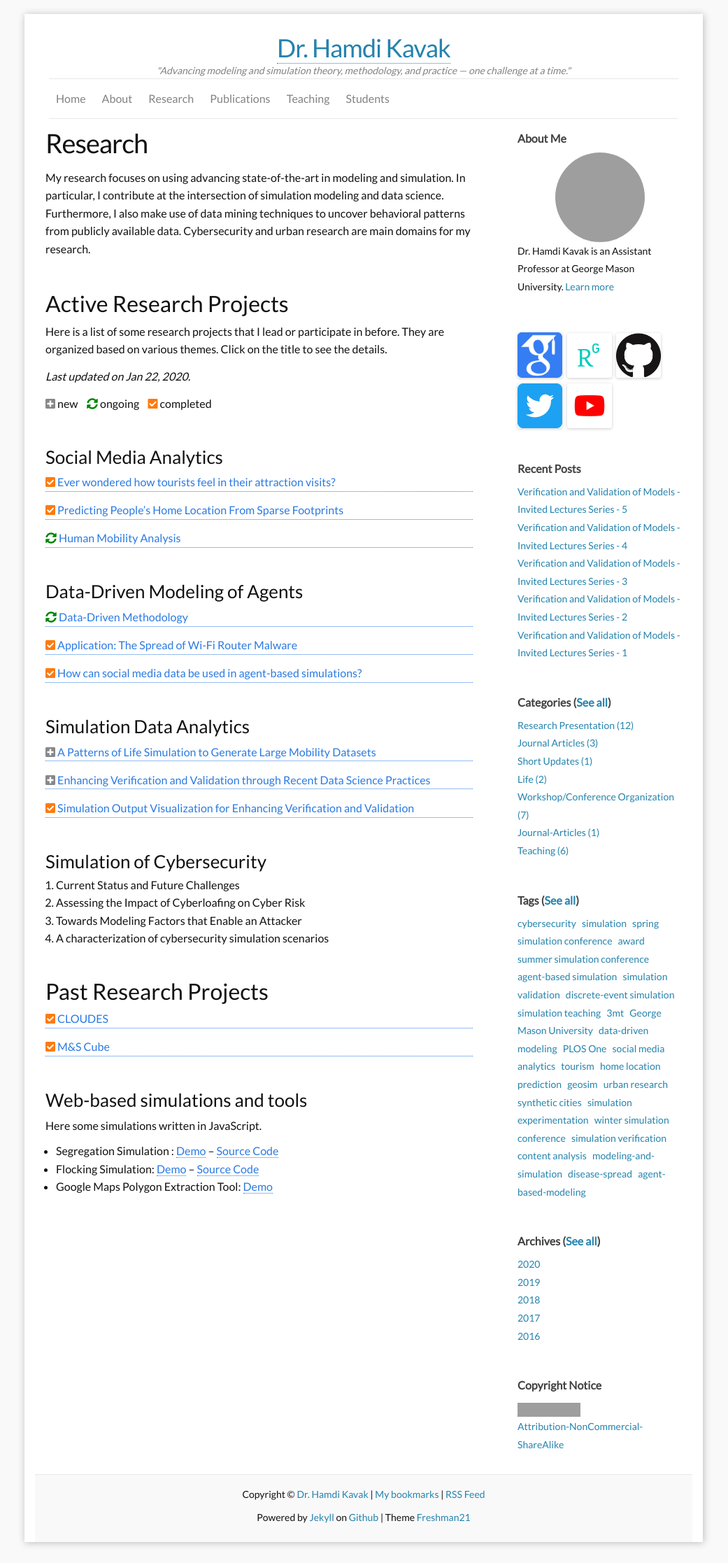
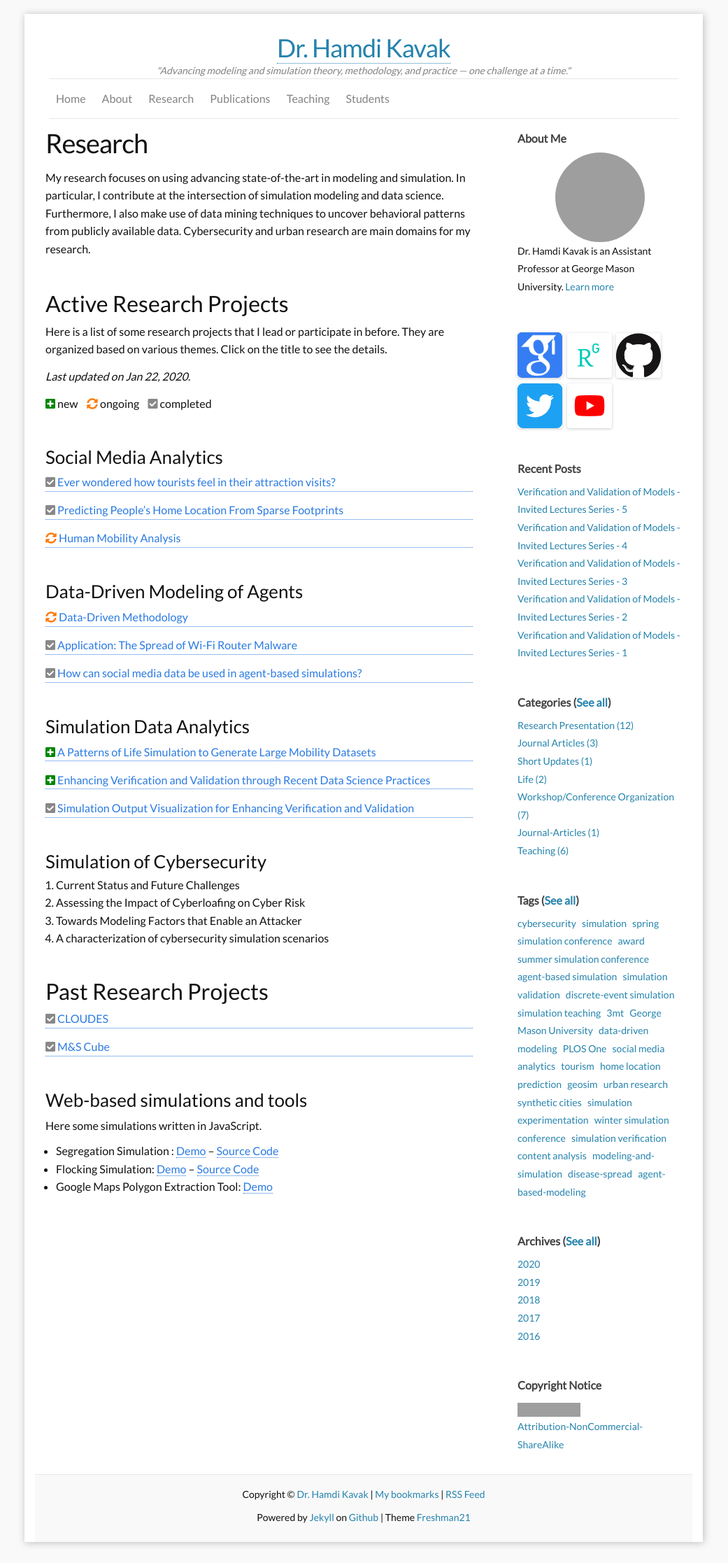
Before and after one commit to hamdikavak/hamdikavak.github.io, a Jekyll site: the page built from c0_research.md, in a window 1280 px wide. Shown: the whole page at 70% size, without its empty margins (120-1161 px from the left). Built offline with Jekyll 4.4.1, drawn with Linux system fonts in a browser that asks for light colours; nearby versions of some CDN libraries; grey boxes are pictures that could not be loaded.

Commit message:
fixed icon color

```diff
--- a/_includes/functions/research_summary_header.html
+++ b/_includes/functions/research_summary_header.html
@@ -1,3 +1,3 @@
-{% if include.summary_status == "new" %}<i style="color:#888888" class="fas fa-plus-square"></i>
-{% elsif include.summary_status == "ongoing" %}<i style="color:#008500" class="fas fa-sync-alt"></i>
-{% elsif include.summary_status == "complete" %}<i style="color:#FE7B0E" class="fas fa-check-square"></i>{% endif %}
+{% if include.summary_status == "new" %}<i style="color:#008500" class="fas fa-plus-square"></i>
+{% elsif include.summary_status == "ongoing" %}<i style="color:#FE7B0E" class="fas fa-sync-alt"></i>
+{% elsif include.summary_status == "complete" %}<i style="color:#888888" class="fas fa-check-square"></i>{% endif %}
--- a/c0_research.md
+++ b/c0_research.md
@@ -15,9 +15,9 @@ Here is a list of some research projects that I lead or participate in before. T
 *Last updated on Jan 22, 2020.*
 
 
- <i style="color:#888888" class="fas fa-plus-square"></i> new &nbsp;&nbsp;
- <i style="color:#008500" class="fas fa-sync-alt"></i> ongoing &nbsp;&nbsp;
- <i style="color:#FE7B0E" class="fas fa-check-square"></i> completed
+ <i style="color:#008500" class="fas fa-plus-square"></i> new &nbsp;&nbsp;
+ <i style="color:#FE7B0E" class="fas fa-sync-alt"></i> ongoing &nbsp;&nbsp;
+ <i style="color:#888888" class="fas fa-check-square"></i> completed
 
 <br/>
 ### Social Media Analytics
```
